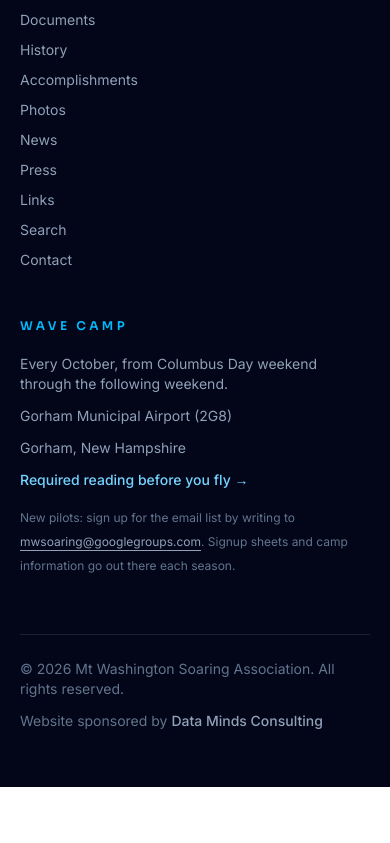
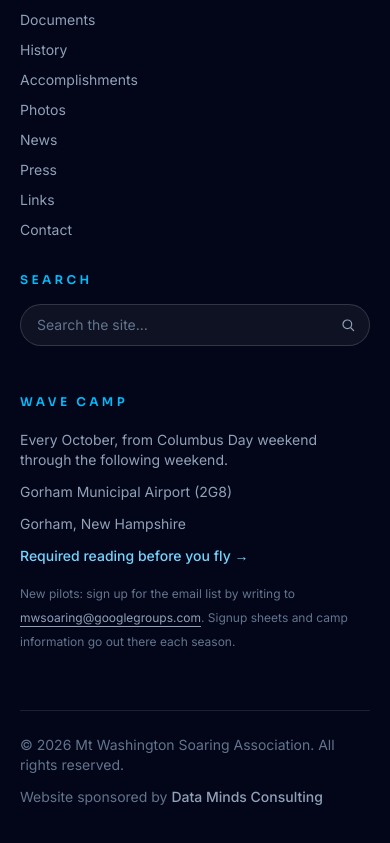
Before and after one commit to soaringibex/mtwashingtonsoaring, a Next.js app: page / in a window 390 px wide. Shown: the part 9370-10213 px from the top of the page. Before the commit the page ends 10157 px from the top, so only its background shows below. Built offline with nearby package versions, Linux system fonts and the light colour scheme.

Commit message:
feat: move search from the header nav to a footer search box
The footer box submits straight to /search?q= (plain GET form, no
JavaScript needed), and the nav item is gone from the header and mobile
menu. /search itself is unchanged.

```diff
--- a/src/components/site/Footer.tsx
+++ b/src/components/site/Footer.tsx
@@ -64,6 +64,36 @@ export function Footer() {
                 </Link>
               </li>
             </ul>
+
+            <p className="mt-8 font-display text-xs font-semibold uppercase tracking-[0.28em] text-sky-400">
+              Search
+            </p>
+            <form action="/search" method="get" role="search" className="mt-4">
+              <label htmlFor="footer-search" className="sr-only">
+                Search the site
+              </label>
+              <div className="relative">
+                <input
+                  id="footer-search"
+                  type="search"
+                  name="q"
+                  placeholder="Search the site…"
+                  autoComplete="off"
+                  spellCheck={false}
+                  className="w-full rounded-full border border-white/15 bg-white/5 py-2.5 pl-4 pr-11 text-sm text-white outline-none transition placeholder:text-slate-500 focus:border-sky-400/60 focus:bg-white/10 focus:ring-2 focus:ring-sky-400/20"
+                />
+                <button
+                  type="submit"
+                  aria-label="Search"
+                  className="absolute right-1.5 top-1/2 grid size-8 -translate-y-1/2 place-items-center rounded-full text-slate-400 transition-colors hover:bg-white/10 hover:text-white"
+                >
+                  <svg viewBox="0 0 24 24" fill="none" stroke="currentColor" strokeWidth="1.8" className="size-4" aria-hidden="true">
+                    <circle cx="11" cy="11" r="6.5" />
+                    <path d="m16.5 16.5 4 4" strokeLinecap="round" />
+                  </svg>
+                </button>
+              </div>
+            </form>
           </div>
 
           <div className="lg:col-span-4">
--- a/src/lib/site.ts
+++ b/src/lib/site.ts
@@ -22,7 +22,6 @@ export const site = {
     { href: "/news", label: "News" },
     { href: "/press", label: "Press" },
     { href: "/links", label: "Links" },
-    { href: "/search", label: "Search" },
   ],
 } as const;
 
```
